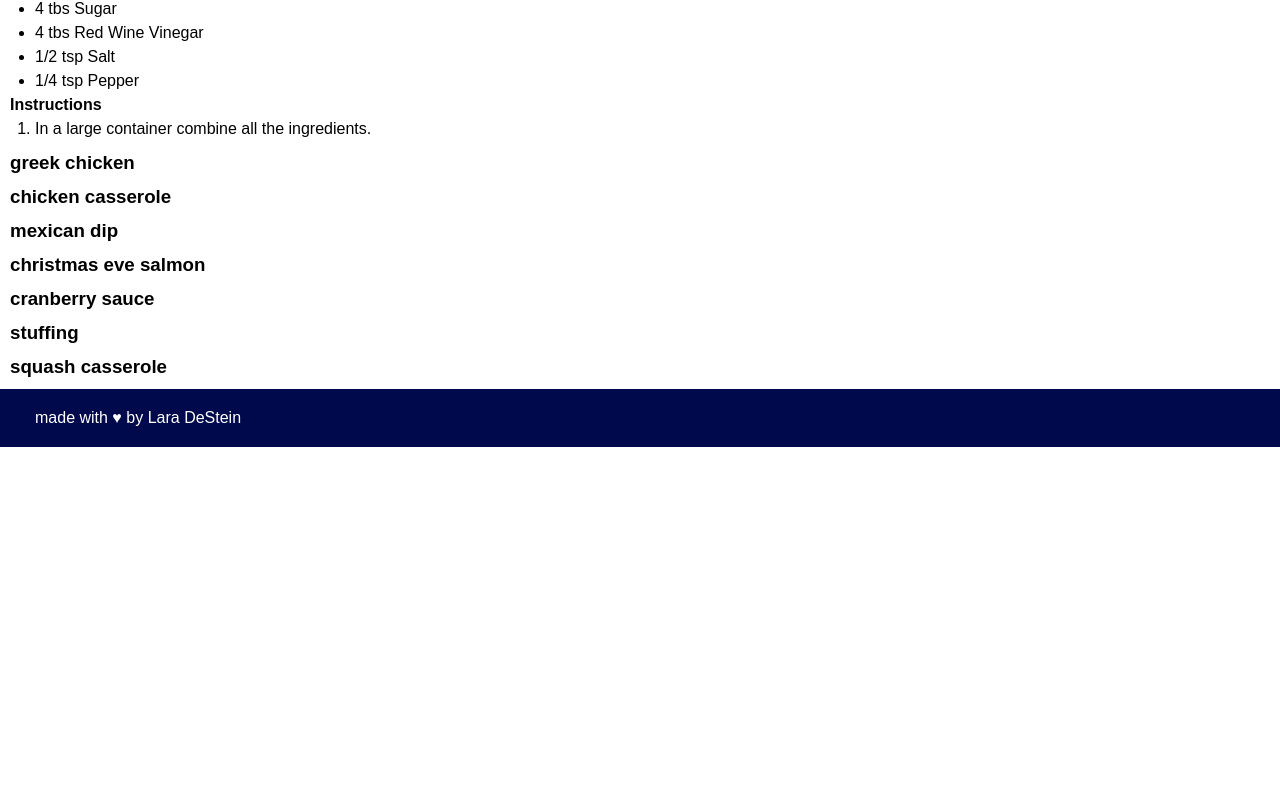
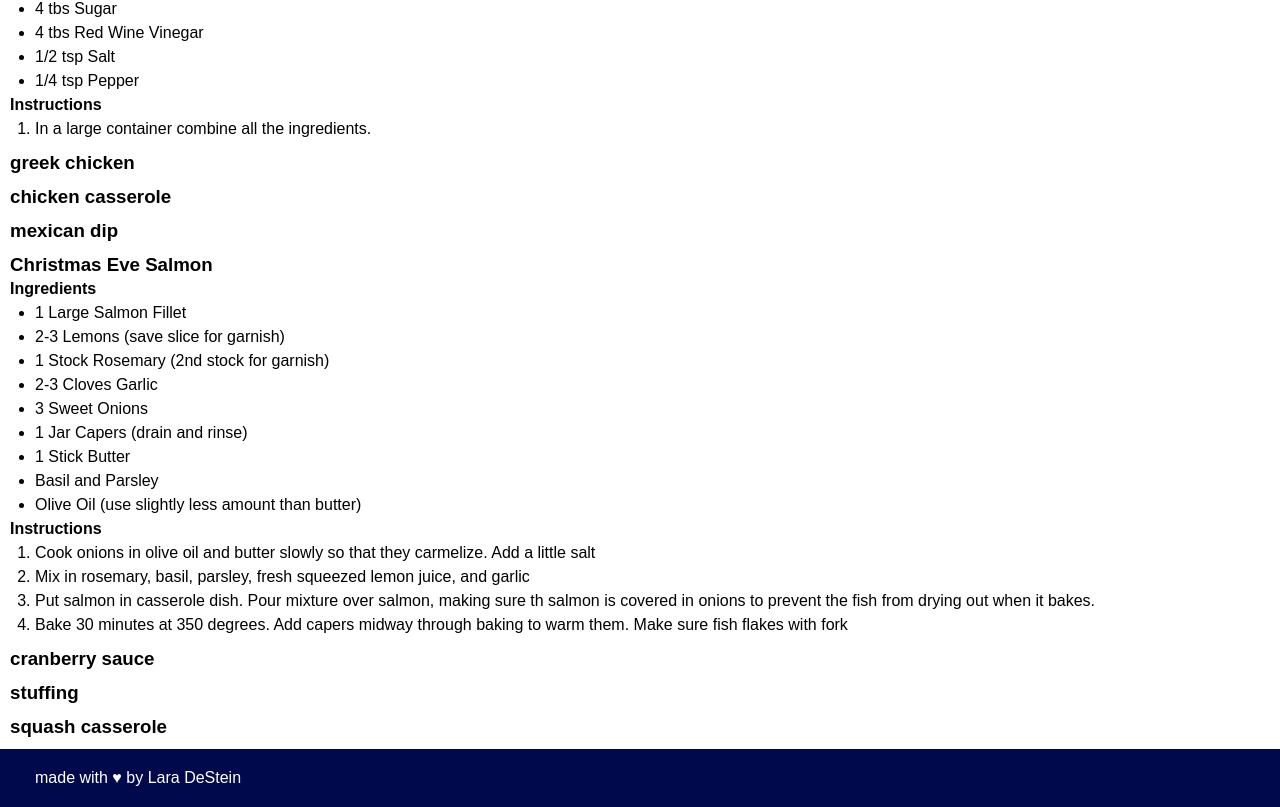
Before and after one commit to lara-destein13/family-recipes, a plain HTML site: page index.html in a window 1280 px wide. Shown: the part 1881-2688 px from the top of the page. Before the commit the page ends 2328 px from the top, so only its background shows below. Drawn offline with Linux system fonts and the light colour scheme.

Commit message:
add christmas eve salmon recipe

```diff
--- a/index.html
+++ b/index.html
@@ -71,7 +71,26 @@
         <h3>greek chicken</h3>
         <h3>chicken casserole</h3>
         <h3>mexican dip</h3>
-        <h3>christmas eve salmon</h3>
+        <h3>Christmas Eve Salmon</h3>
+        <h4>Ingredients</h4>
+        <ul>
+            <li>1 Large Salmon Fillet</li>
+            <li>2-3 Lemons (save slice for garnish)</li>
+            <li>1 Stock Rosemary (2nd stock for garnish)</li>
+            <li>2-3 Cloves Garlic</li>
+            <li>3 Sweet Onions</li>
+            <li>1 Jar Capers (drain and rinse)</li>
+            <li>1 Stick Butter</li>
+            <li>Basil and Parsley</li>
+            <li>Olive Oil (use slightly less amount than butter)</li>
+        </ul>
+        <h4>Instructions</h4>
+        <ol>
+            <li>Cook onions in olive oil and butter slowly so that they carmelize. Add a little salt</li>
+            <li>Mix in rosemary, basil, parsley, fresh squeezed lemon juice, and garlic</li>
+            <li>Put salmon in casserole dish. Pour mixture over salmon, making sure th salmon is covered in onions to prevent the fish from drying out when it bakes.</li>
+            <li>Bake 30 minutes at 350 degrees. Add capers midway through baking to warm them. Make sure fish flakes with fork</li>
+        </ol>
         <h3>cranberry sauce</h3>
         <h3>stuffing</h3>
         <h3>squash casserole</h3>
```
